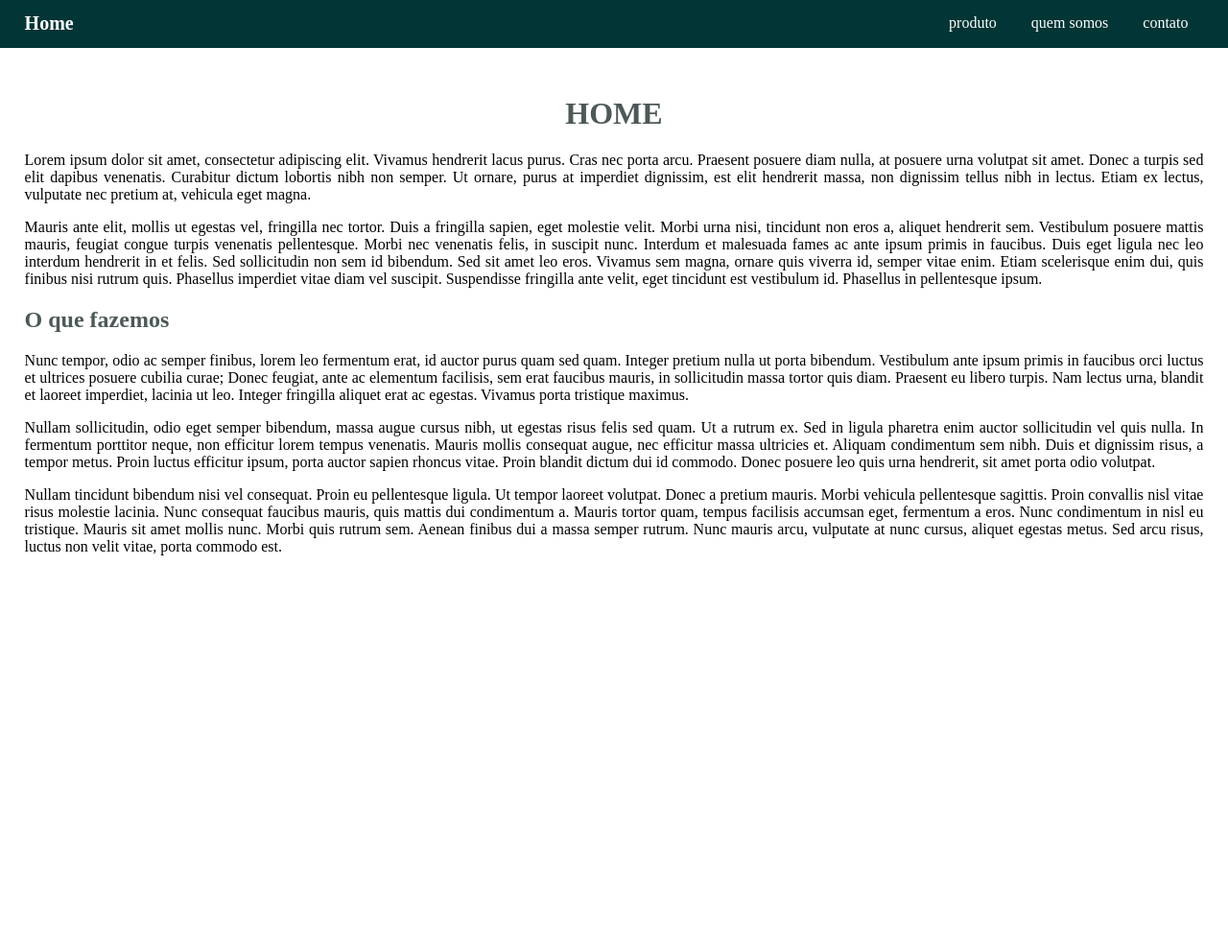
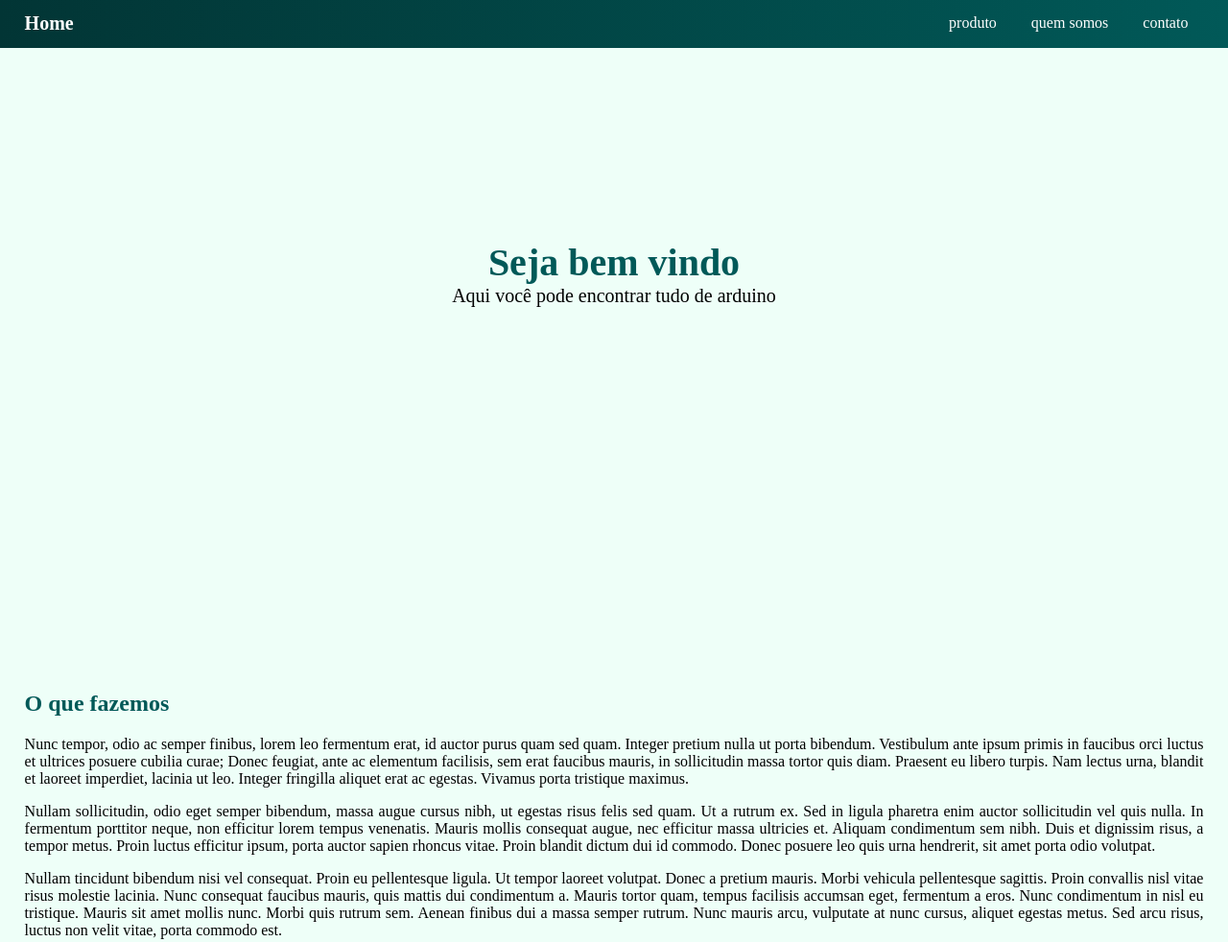
Before and after one commit to alnnu/atividade-de-IHM, a plain HTML site: page pages/index.html in a window 1280 px wide. Shown: the whole page at 96% size. Before the commit the page ends 800 px from the top, so only its background shows below. Drawn offline with Linux system fonts and the light colour scheme.

Commit message:
Organizando as pastas e adição de titulo e subtitulo

```diff
--- a/index.html
+++ b/pages/index.html
@@ -3,7 +3,7 @@
 <head>
     <meta charset="UTF-8">
     <title>Aula de IHM</title>
-    <link rel="stylesheet" href="style.css">
+    <link rel="stylesheet" href="../style/style.css">
 </head>
 <body>
     <header>
@@ -22,20 +22,18 @@
     </header>
 
     <main>
-        <div>
-           <h1 class="pageName">HOME</h1>
-        </div>
-        <div>
-            <p>Lorem ipsum dolor sit amet, consectetur adipiscing elit. Vivamus hendrerit lacus purus. Cras nec porta arcu. Praesent posuere diam nulla, at posuere urna volutpat sit amet. Donec a turpis sed elit dapibus venenatis. Curabitur dictum lobortis nibh non semper. Ut ornare, purus at imperdiet dignissim, est elit hendrerit massa, non dignissim tellus nibh in lectus. Etiam ex lectus, vulputate nec pretium at, vehicula eget magna.</p>
-            <p>Mauris ante elit, mollis ut egestas vel, fringilla nec tortor. Duis a fringilla sapien, eget molestie velit. Morbi urna nisi, tincidunt non eros a, aliquet hendrerit sem. Vestibulum posuere mattis mauris, feugiat congue turpis venenatis pellentesque. Morbi nec venenatis felis, in suscipit nunc. Interdum et malesuada fames ac ante ipsum primis in faucibus. Duis eget ligula nec leo interdum hendrerit in et felis. Sed sollicitudin non sem id bibendum. Sed sit amet leo eros. Vivamus sem magna, ornare quis viverra id, semper vitae enim. Etiam scelerisque enim dui, quis finibus nisi rutrum quis. Phasellus imperdiet vitae diam vel suscipit. Suspendisse fringilla ante velit, eget tincidunt est vestibulum id. Phasellus in pellentesque ipsum.</p>
-
+        <section>
+           <h1 class="titulo">Seja bem vindo</h1>
+            <p class="subtitulo">Aqui você pode encontrar tudo de arduino</p>
+        </section>
+        <section>
             <h2>O que fazemos</h2>
 
 
             <p>Nunc tempor, odio ac semper finibus, lorem leo fermentum erat, id auctor purus quam sed quam. Integer pretium nulla ut porta bibendum. Vestibulum ante ipsum primis in faucibus orci luctus et ultrices posuere cubilia curae; Donec feugiat, ante ac elementum facilisis, sem erat faucibus mauris, in sollicitudin massa tortor quis diam. Praesent eu libero turpis. Nam lectus urna, blandit et laoreet imperdiet, lacinia ut leo. Integer fringilla aliquet erat ac egestas. Vivamus porta tristique maximus.</p>
             <p>Nullam sollicitudin, odio eget semper bibendum, massa augue cursus nibh, ut egestas risus felis sed quam. Ut a rutrum ex. Sed in ligula pharetra enim auctor sollicitudin vel quis nulla. In fermentum porttitor neque, non efficitur lorem tempus venenatis. Mauris mollis consequat augue, nec efficitur massa ultricies et. Aliquam condimentum sem nibh. Duis et dignissim risus, a tempor metus. Proin luctus efficitur ipsum, porta auctor sapien rhoncus vitae. Proin blandit dictum dui id commodo. Donec posuere leo quis urna hendrerit, sit amet porta odio volutpat.</p>
             <p>Nullam tincidunt bibendum nisi vel consequat. Proin eu pellentesque ligula. Ut tempor laoreet volutpat. Donec a pretium mauris. Morbi vehicula pellentesque sagittis. Proin convallis nisl vitae risus molestie lacinia. Nunc consequat faucibus mauris, quis mattis dui condimentum a. Mauris tortor quam, tempus facilisis accumsan eget, fermentum a eros. Nunc condimentum in nisl eu tristique. Mauris sit amet mollis nunc. Morbi quis rutrum sem. Aenean finibus dui a massa semper rutrum. Nunc mauris arcu, vulputate at nunc cursus, aliquet egestas metus. Sed arcu risus, luctus non velit vitae, porta commodo est.</p>
-        </div>
+        </section>
     </main>
 </body>
 </html>
--- a/style.css
+++ b/style/style.css
@@ -1,14 +1,16 @@
 body{
     margin: 0px;
+    background-color: #eefff8;
 }
 
 .navbar {
     display: flex;
     justify-content: space-between;
-    background: #023535;
+    background: rgb(2,53,53);
+    background: linear-gradient(90deg, rgba(2,53,53,1) 0%, rgba(1,89,88,1) 100%);
     padding-left: 2%;
     padding-right: 2%;
-    margin-bottom: 50px;
+    margin-bottom: 25vh;
 }
 
 .name{
@@ -28,12 +30,22 @@ a{
 h1 a{
     color: white;
 }
-.pageName{
+
+.titulo{
     text-align: center;
-    color: #4C5958;
+    font-size: 40px;
+    margin-bottom:  0px;
 }
+
+.subtitulo{
+    margin-top: 0px;
+    text-align: center;
+    font-size: 20px;
+    margin-bottom: 50vh;
+}
+
 h1, h2, h3{
-    color: #4C5958;
+    color: #015958;
 }
 
 p{
@@ -50,6 +62,7 @@ p{
 .listaNav{
     display: inline;
 }
+
 .listaNav a{
     color: white;
     text-align: center;
```
Also changed, not shown: pages/contato.html (renamed from contato.html, +2 -2 lines), pages/produto.html (renamed from produto.html, +1 -1 lines), pages/quemSomos.html (renamed from quemSomos.html, +2 -2 lines), style/quemSomos.style.css (renamed from quemSomos.style.css).
